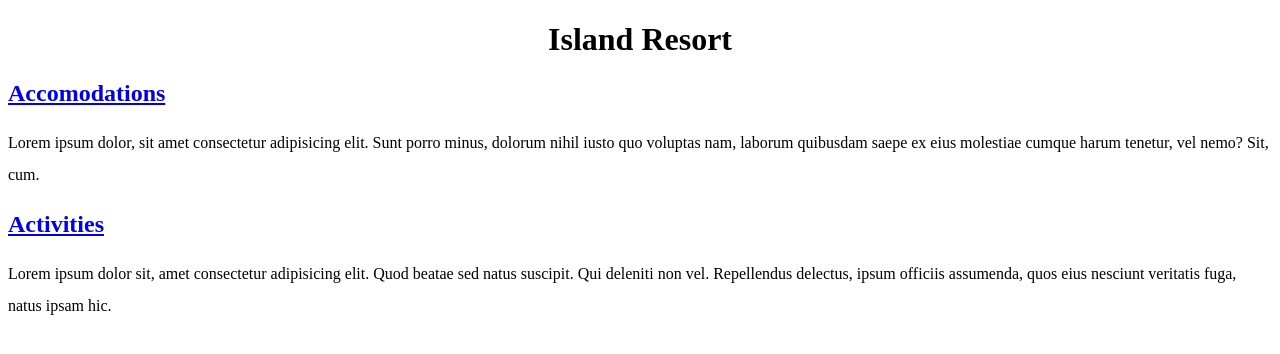
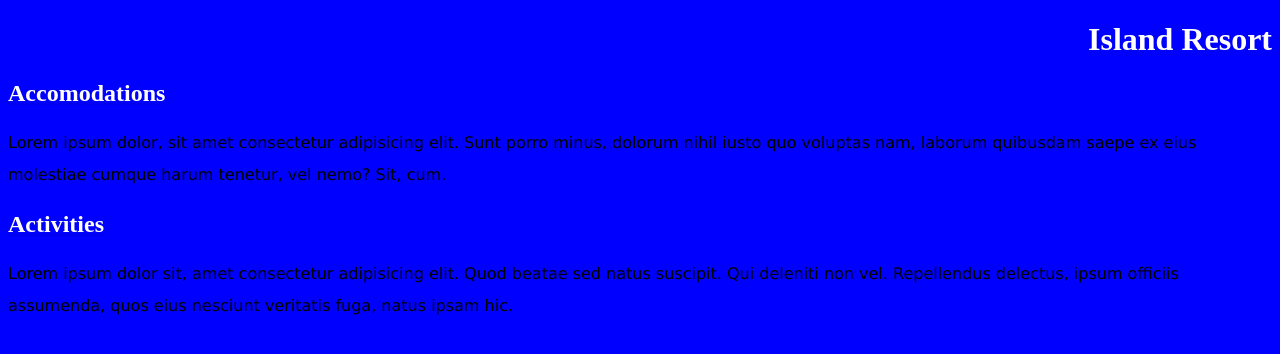
Before and after one commit to romankolivashko/resort-1, a plain HTML site: page index.html in a window 1280 px wide. Drawn offline with Linux system fonts and the light colour scheme.

Commit message:
Add a new color style

```diff
--- a/css/styles.css
+++ b/css/styles.css
@@ -1,8 +1,18 @@
 h1 {
-  text-align: center;
+  text-align: right;
+  color: white;
 
+}
+
+h2 {
+  color: white;
+}
+
+body {
+  background-color: blue;
 }
 
 p {
   line-height: 200%;
+  font-family: Verdana;
 }
```
